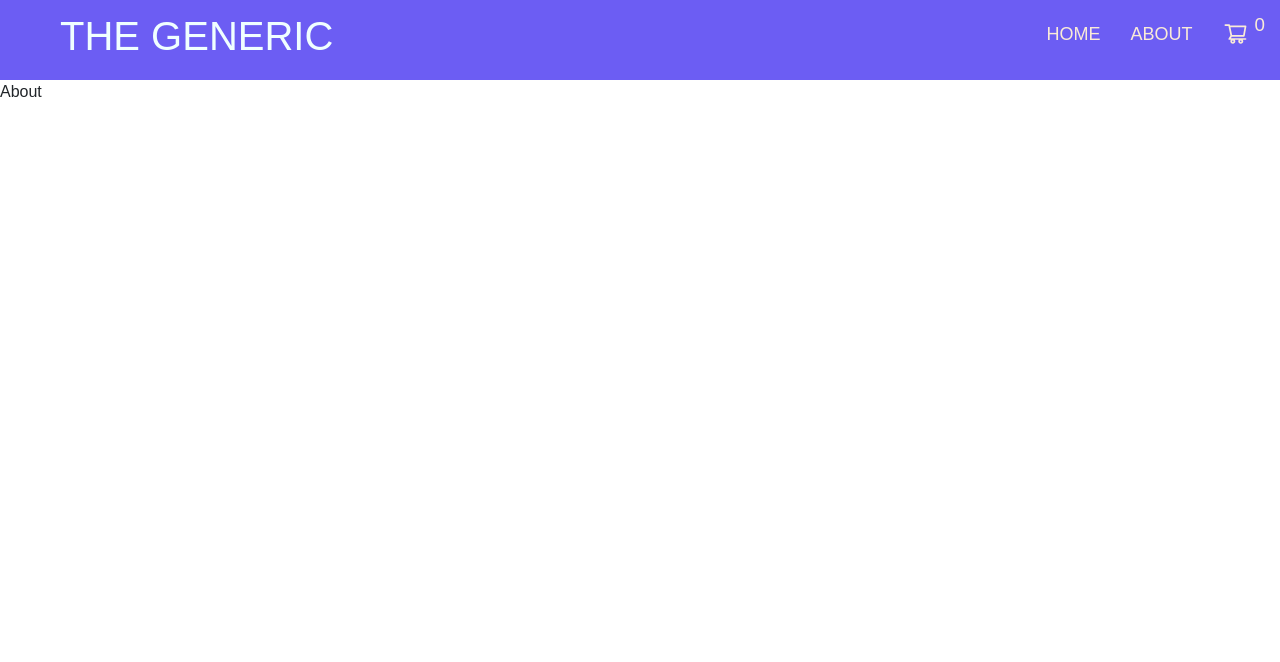
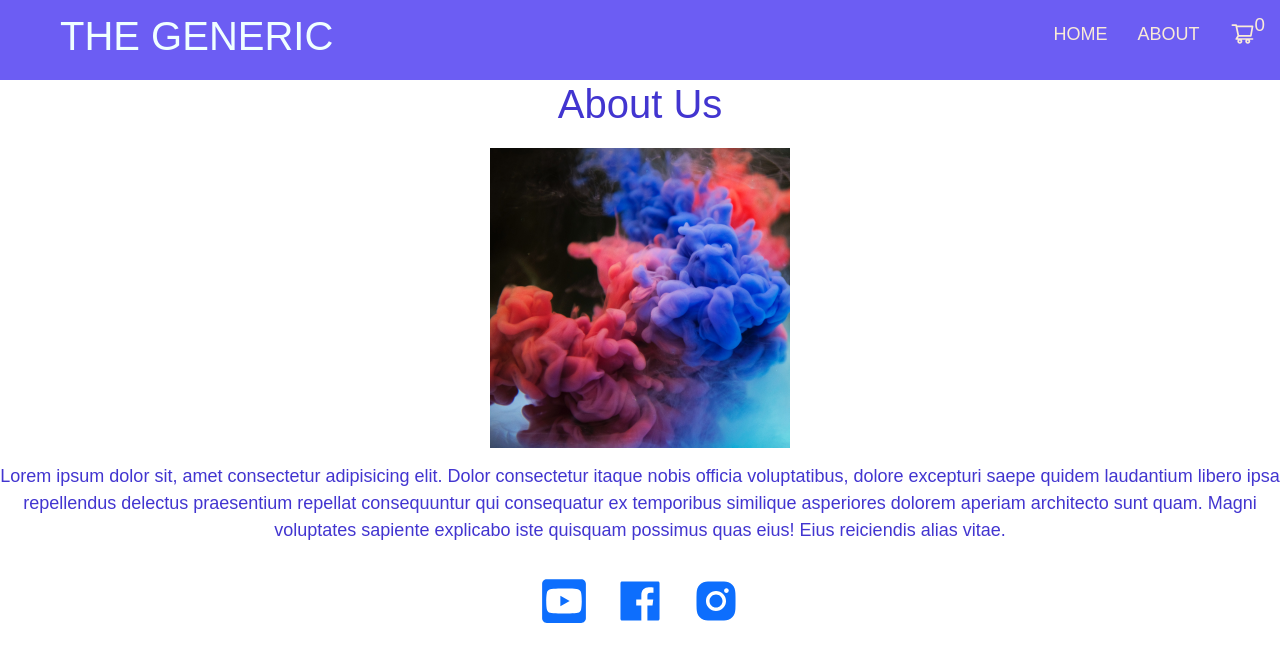
Before and after one commit to kiransalve/react-ecommerce-project, a React (Create React App) app: page /about in a window 1280 px wide. Shown: the top 662 px of the page. Built offline with nearby package versions, Linux system fonts and the light colour scheme.

Commit message:
router added

```diff
--- /dev/null
+++ b/src/Components/About/About.css
@@ -0,0 +1,22 @@
+.about-container {
+  text-align: center;
+}
+.about-header {
+  color: rgb(66, 53, 208);
+  margin-bottom: 20px;
+}
+.about-image{
+    margin-bottom: 15px;
+}
+.about-data {
+  font-size: 18px;
+  line-height: 1.5;
+  color: rgb(66, 53, 208);
+}
+.icons{
+    font-size: 50px;
+    color: rgb(66, 53, 208);
+}
+.icon{
+    margin: 13px;
+}
--- a/src/Components/About/About.jsx
+++ b/src/Components/About/About.jsx
@@ -1,9 +1,28 @@
 import React from 'react'
+import "./About.css";
+import Album1 from "../../image/Album1.png"
+import { FaYoutubeSquare } from "react-icons/fa"
+import { AiFillFacebook } from "react-icons/ai"
+import { AiFillInstagram } from "react-icons/ai"
+import { Link } from "react-router-dom"
 
 const About = () => {
     return (
-        <div>About</div>
-    )
+        <>
+            <div className="about-container">
+                <h1 className="about-header">About Us</h1>
+                <img src={Album1} alt="image" className='about-image' />
+                <p className="about-data">
+                    Lorem ipsum dolor sit, amet consectetur adipisicing elit. Dolor consectetur itaque nobis officia voluptatibus, dolore excepturi saepe quidem laudantium libero ipsa repellendus delectus praesentium repellat consequuntur qui consequatur ex temporibus similique asperiores dolorem aperiam architecto sunt quam.
+                    Magni voluptates sapiente explicabo iste quisquam possimus quas eius! Eius reiciendis alias vitae.
+                </p>
+                <div className="icons">
+                    <a href="https://www.youtube.com/"><FaYoutubeSquare className='icon' /></a>
+                    <a href="https://www.facebook.com/"><AiFillFacebook className='icon' /></a>
+                    <a href="https://www.instagram.com/"><AiFillInstagram className='icon' /></a>
+                </div>
+            </div>
+        </>)
 }
 
 export default About
--- a/src/Components/Header/Header.css
+++ b/src/Components/Header/Header.css
@@ -2,7 +2,6 @@
   position: sticky;
   top: 0;
   min-height: 80px;
-
   margin: 0 auto;
   display: flex;
   justify-content: space-between;
@@ -30,12 +29,12 @@ li {
   color: antiquewhite;
   padding: 0 15px;
 }
-.header_link ul li a:hover{
-    color: rgb(34, 23, 159);
+.active {
+  color: blue;
 }
-.header-cart-icon{
+.header-cart-icon {
   font-size: 25px;
 }
-sup{
+sup {
   font-size: 15px;
 }
--- a/src/Components/Header/Header.jsx
+++ b/src/Components/Header/Header.jsx
@@ -1,5 +1,5 @@
 import React, { useContext } from 'react'
-import { Link } from "react-router-dom"
+import { NavLink } from "react-router-dom"
 import "./Header.css"
 import { CartContext } from '../../Context/CartProvider'
 import { AiOutlineShoppingCart } from "react-icons/ai"
@@ -10,21 +10,24 @@ const Header = () => {
     <header className='header' >
       <div>
         <h1>
-          <Link to="/" className='logo'>
+          <NavLink exact activeClassName="active" to="/" className='logo'>
             The Generic
-          </Link>
+          </NavLink>
         </h1>
       </div>
       <div className="header_link">
         <ul>
           <li>
-            <Link to="/">Home</Link>
+            <NavLink exact activeClassName="active" to="/">Home</NavLink>
           </li>
           <li>
-            <Link to="/about">About</Link>
+            <NavLink exact activeClassName="active" to="/about">About</NavLink>
           </li>
           <li>
-            <Link to="/cart" className='header-cart-icon'><AiOutlineShoppingCart />  <sup>{cartItem.length} </sup></Link>
+            <NavLink exact activeClassName="active" to="/cart" className='header-cart-icon'>
+              <AiOutlineShoppingCart />
+              <sup>{cartItem.length} </sup>
+            </NavLink>
           </li>
         </ul>
       </div>
```
